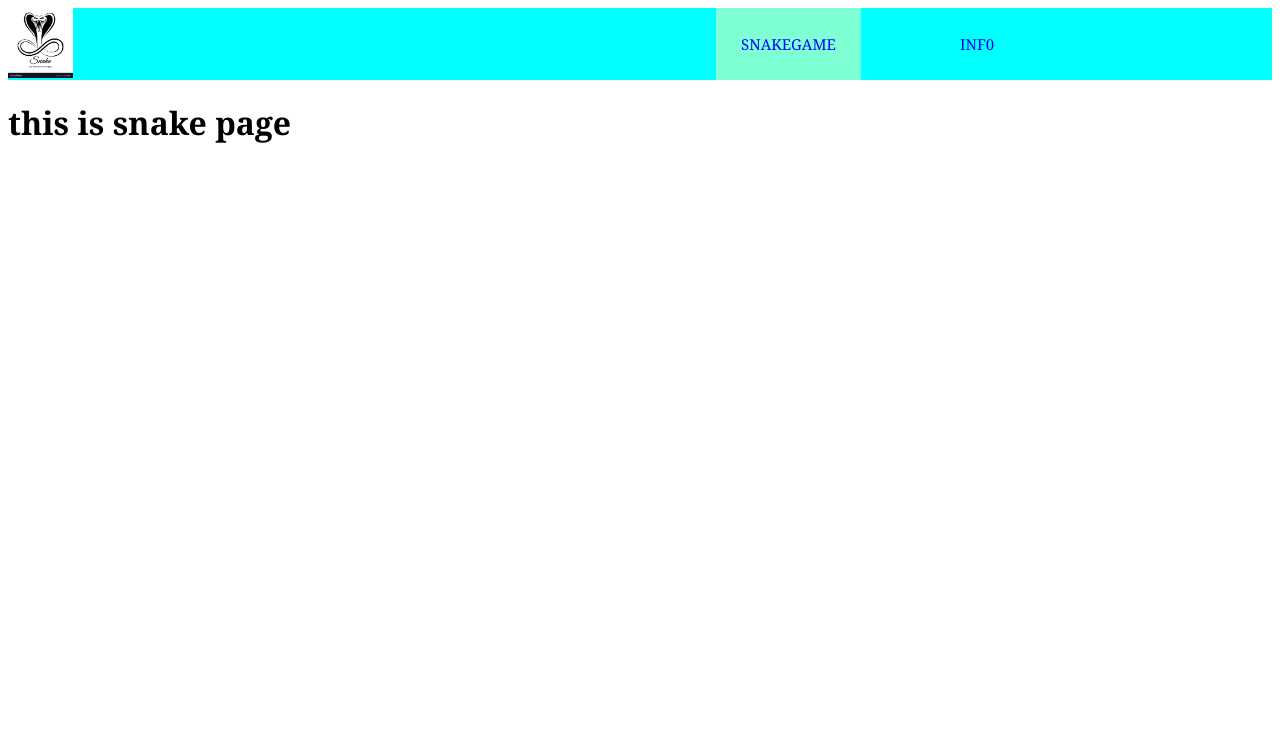
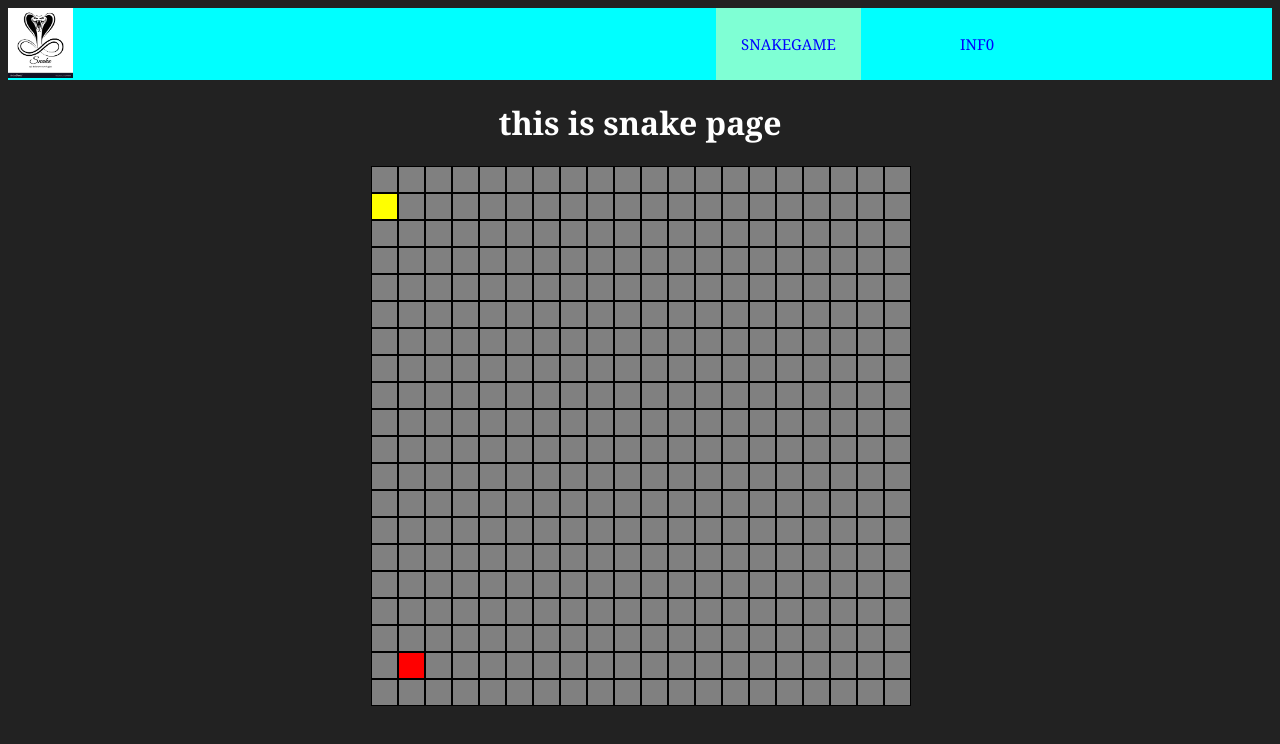
Before and after one commit to srijalap/snake-game, a plain HTML site: page index.html in a window 1280 px wide. Drawn offline with Linux system fonts and the light colour scheme.

Commit message:
snake now moves and eats food

```diff
--- a/index.html
+++ b/index.html
@@ -20,7 +20,7 @@
             </div>
         </header>
         <h1>this is snake page</h1>
-        <div class="grid-container"></div>
+        <div id="grid-container"></div>
 
 
         <script src="index.js"></script>
--- a/index.js
+++ b/index.js
@@ -1,18 +1,127 @@
-// const container = document.getElementById("grid-container");
-// console.log(container);
+// Number of rows and columns in grid
+const rows = 20;
+const columns = 20;
 
-// function makeRows(rows, cols) {
-//   container.style.setProperty('--grid-rows', rows);
-//   container.style.setProperty('--grid-cols', cols);
-//   for (b = 0; b < (rows * cols); b++) {
-//     let box = document.createElement("div");
-//     // box.innerText = (b + 1);
-//     container.appendChild(box).className = "grid-item";
-//   };
-// };
+// Array to hold the body of snake
+const snakeBody = [];
 
-// makeRows(20, 20);
+// Initial point of the grid
+let x = 0;
+let y = 0;
 
-function toSwitch(snakegame,info){
+// Position of food
+let foodX;
+let foodY;
 
+// Position of snake
+let snakeX = 0;
+let snakeY = 0;
+
+let snakeBox;
+let direction;
+
+const container = document.getElementById('grid-container');
+
+function makeGrid(rows, cols) {
+    container.style.setProperty('--grid-rows', rows);
+    container.style.setProperty('--grid-cols', cols);
+
+    // For each rows
+    for (a = 0; a < rows; a++) {
+        // For each column
+        for (b = 0; b < cols; b++) {
+            let box = document.createElement('div');
+
+            container.appendChild(box).className = `grid-item ${x}-${y}`;
+            x++;
+        }
+
+        // Move x co-ordinate to left hand side,
+        x = 0;
+        y++;
+    }
 }
+
+function placeFood() {
+    foodX = Math.floor(Math.random() * rows);
+    foodY = Math.floor(Math.random() * columns);
+
+    let food = document.getElementsByClassName('food');
+
+    // Remove food if any previously
+    if (food.length > 0) {
+        food[0].classList.remove('food');
+    }
+
+    let foodClassName = foodX + '-' + foodY;
+
+    let foodBox = document.getElementsByClassName(foodClassName)[0];
+    foodBox.classList.add('food');
+}
+
+function placeSnake() {
+    snakeX = Math.floor(Math.random() * rows);
+    snakeY = Math.floor(Math.random() * columns);
+
+    snakeBody.push[[snakeX, snakeY]];
+
+    let snakeClassName = snakeX + '-' + snakeY;
+    snakeBox = document.getElementsByClassName(snakeClassName)[0];
+    snakeBox.classList.add('snake');
+
+    snakeBody.push(snakeClassName);
+}
+
+makeGrid(rows, columns);
+placeFood();
+placeSnake();
+
+document.addEventListener('keyup', moveSnake);
+setInterval(moveSnake, 300);
+
+function moveSnake(event) {
+    if (event) {
+        if (event.code === 'ArrowRight') {
+            direction = 'right';
+        } else if (event.code === 'ArrowLeft') {
+            direction = 'left';
+        } else if (event.code === 'ArrowUp') {
+            direction = 'up';
+        } else if (event.code === 'ArrowDown') {
+            direction = 'down';
+        }
+    }
+
+    if (direction === 'right') {
+        snakeX++;
+    } else if (direction === 'left') {
+        snakeX--;
+    } else if (direction === 'up') {
+        snakeY--;
+    } else if (direction === 'down') {
+        snakeY++;
+    }
+
+    snakeBox.classList.remove('snake');
+
+    let newSnakeClassName = snakeX + '-' + snakeY;
+
+    snakeBox = document.getElementsByClassName(newSnakeClassName)[0];
+    snakeBox.classList.add('snake');
+
+    // if snake eat food
+    if (snakeX == foodX && snakeY == foodY) {
+        placeFood();
+        snakeBody.push([foodX, foodY]);
+    }
+}
+
+function eatFood() {
+    for (let i = snakeBody.length - 1; i > 0; i--) {
+        snakeBody[i] = snakeBody[i - 1];
+    }
+
+    if (snakeBody.length) {
+        snakeBody[0] = [snakeX, snakeY];
+    }
+}
--- a/style.css
+++ b/style.css
@@ -1,4 +1,4 @@
-/* body{
+body{
     font-family: 'Courier New', Courier, monospace;
     text-align: center;
 }
@@ -22,12 +22,13 @@
     width: 25px;
     border: 1px solid #000;
     background-color: gray;
-  } */
+  }
 
 /* Style the tab */
 body {
     margin: 10;
-    /* background-color: #222; */
+    background-color: #222;
+    color: #fff;
     font-family: Cambria, Cochin, Georgia, Times, 'Times New Roman', serif;
     font-weight: 500;
 }
@@ -80,3 +81,11 @@ nav a:hover {
 .active {
     background-color: aquamarine;
 }
+
+.food {
+    background-color: red;
+}
+
+.snake {
+    background-color: yellow;
+}
```
